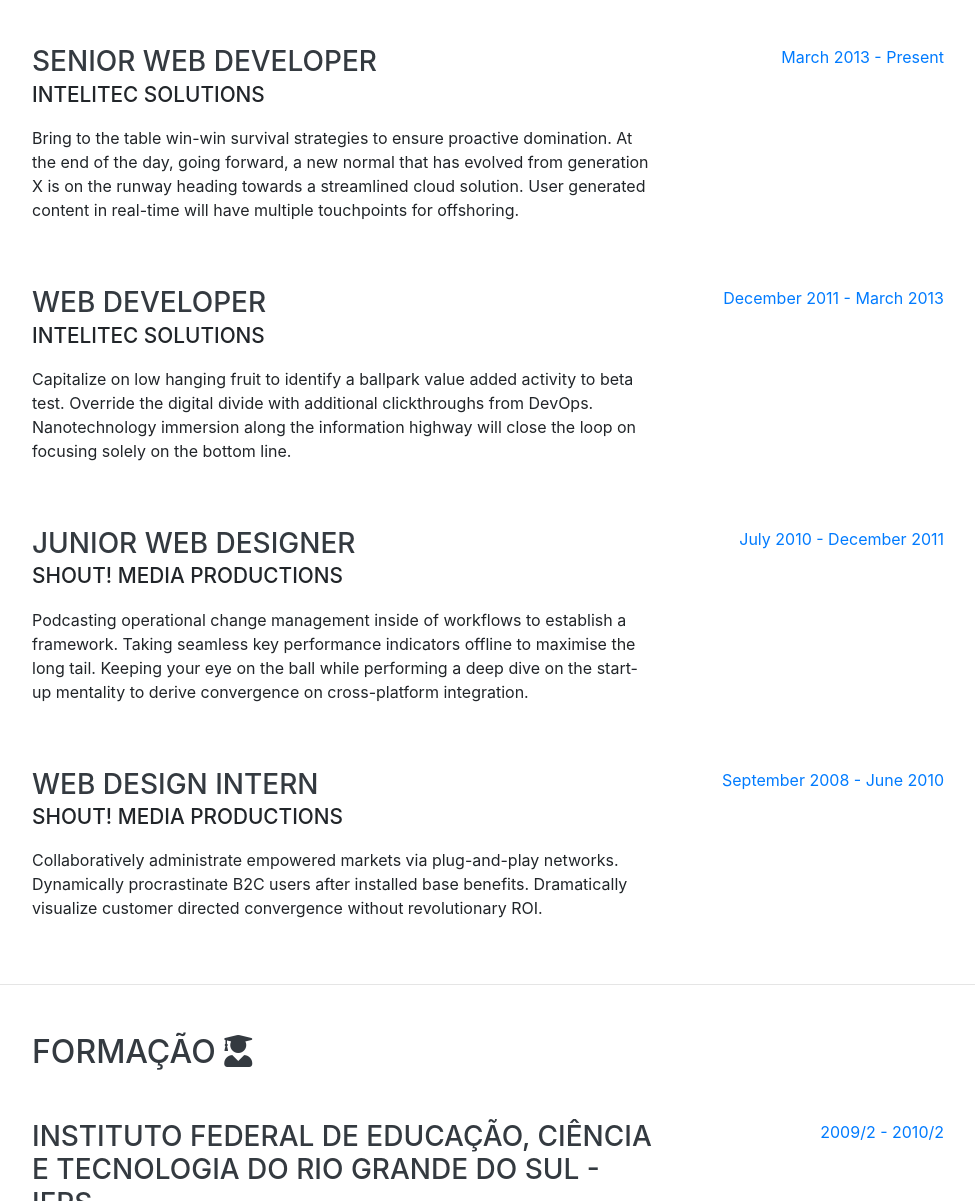
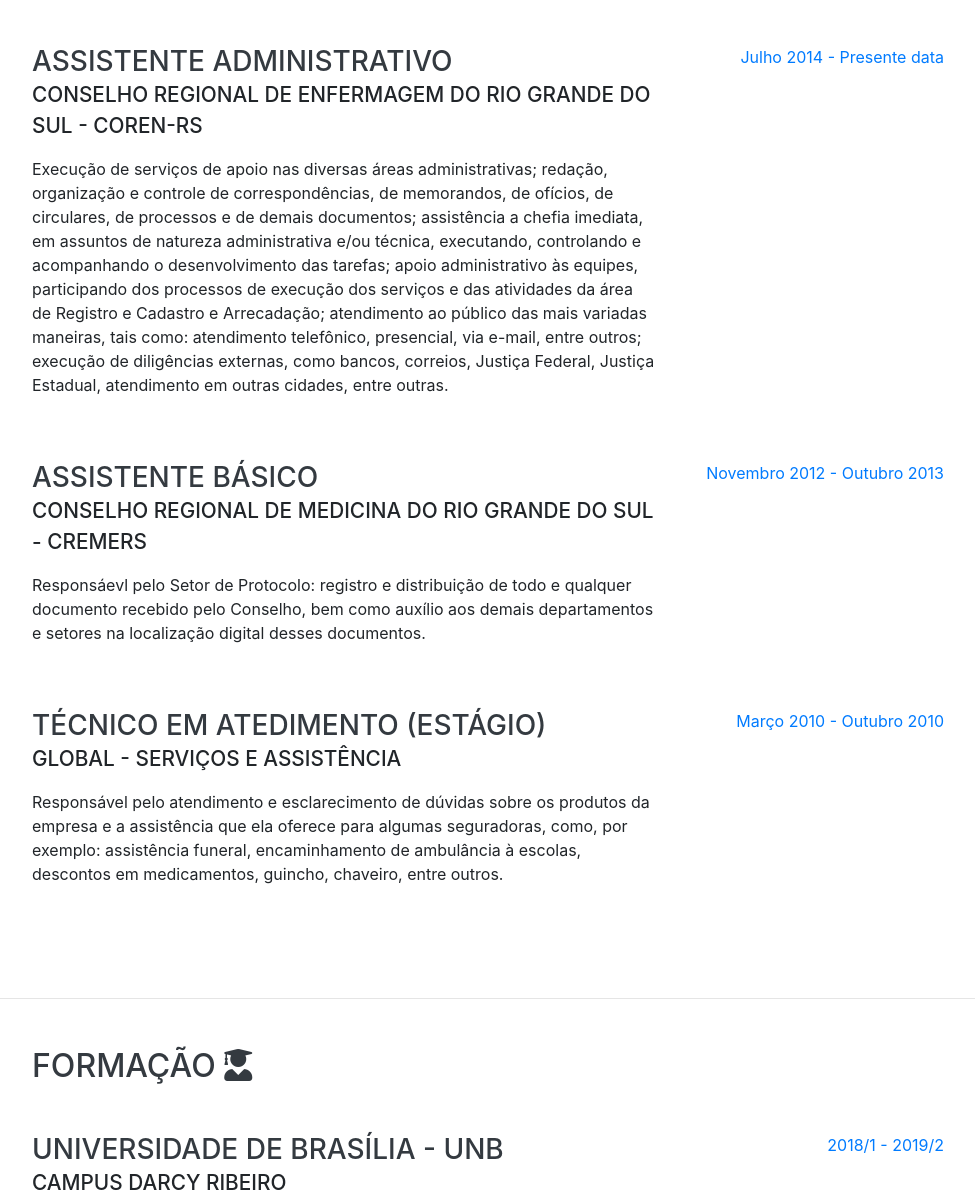
Before and after one commit to Gui-Menezes/Gui-Menezes.github.io, a website with bundled scripts: page index.html in a window 1280 px wide. Shown: the part 981-2182 px from the top of the page, without its empty margins (288-1263 px from the left). Built offline with nearby package versions, Linux system fonts and the light colour scheme; a web font is replaced by a local one.

Commit message:
Add files via upload

```diff
--- a/index.html
+++ b/index.html
@@ -69,7 +69,7 @@
         <div class="subheading mb-5">Porto Alegre, Rio Grande do Sul · +55 51 99155-9204 ·
           <a href="mailto:guibenmen@gmail.com">guibenmen@gmail.com</a>
         </div>
-        <p class="lead mb-5">I am experienced in leveraging agile frameworks to provide a robust synopsis for high level overviews. Iterative approaches to corporate strategy foster collaborative thinking to further the overall value proposition.</p>
+        <p class="lead mb-5">Por muitos anos me dediquei a concursos públicos. Depois de concluir minha graduação e meu mestrado, e com uma certa experiência profissional, percebi que o serviço público não me atraía mais, como antigamente. Uma expressão que me chamou muito a atenção na área da Tecnologia da Informação foi: resolver problemas. Sempre busquei isso na minha formação e profissão! Entretanto, não via oportunidade nas minhas experiências. Sou novato na área da TI, mas decidi vir para essa área, pois vi uma real oportunidade de resolver problemas!</p>
         <div class="social-icons">
           <a href="#">
             <i class="fab fa-linkedin-in"></i>
@@ -91,48 +91,36 @@
 
         <div class="resume-item d-flex flex-column flex-md-row justify-content-between mb-5">
           <div class="resume-content">
-            <h3 class="mb-0">Senior Web Developer</h3>
-            <div class="subheading mb-3">Intelitec Solutions</div>
-            <p>Bring to the table win-win survival strategies to ensure proactive domination. At the end of the day, going forward, a new normal that has evolved from generation X is on the runway heading towards a streamlined cloud solution. User generated content in real-time will have multiple touchpoints for offshoring.</p>
+            <h3 class="mb-0">Assistente Administrativo</h3>
+            <div class="subheading mb-3">Conselho Regional de Enfermagem do Rio Grande do Sul - Coren-RS</div>
+            <p>Execução de serviços de apoio nas diversas áreas administrativas; redação, organização e controle de correspondências, de memorandos, de ofícios, de circulares, de processos e de demais documentos; assistência a chefia imediata, em assuntos de natureza administrativa e/ou técnica, executando, controlando e acompanhando o desenvolvimento das tarefas; apoio administrativo às equipes, participando dos processos de execução dos serviços e das atividades da área de Registro e Cadastro e Arrecadação; atendimento ao público das mais variadas maneiras, tais como: atendimento telefônico, presencial, via e-mail, entre outros; execução de diligências externas, como bancos, correios, Justiça Federal, Justiça Estadual, atendimento em outras cidades, entre outras.</p>
           </div>
           <div class="resume-date text-md-right">
-            <span class="text-primary">March 2013 - Present</span>
+            <span class="text-primary">Julho 2014 - Presente data</span>
           </div>
         </div>
 
         <div class="resume-item d-flex flex-column flex-md-row justify-content-between mb-5">
           <div class="resume-content">
-            <h3 class="mb-0">Web Developer</h3>
-            <div class="subheading mb-3">Intelitec Solutions</div>
-            <p>Capitalize on low hanging fruit to identify a ballpark value added activity to beta test. Override the digital divide with additional clickthroughs from DevOps. Nanotechnology immersion along the information highway will close the loop on focusing solely on the bottom line.</p>
+            <h3 class="mb-0">Assistente Básico</h3>
+            <div class="subheading mb-3">Conselho Regional de Medicina do Rio Grande do Sul - CREMERS</div>
+            <p>Responsáevl pelo Setor de Protocolo: registro e distribuição de todo e qualquer documento recebido pelo Conselho, bem como auxílio aos demais departamentos e setores na localização digital desses documentos.</p>
           </div>
           <div class="resume-date text-md-right">
-            <span class="text-primary">December 2011 - March 2013</span>
+            <span class="text-primary">Novembro 2012 - Outubro 2013</span>
           </div>
         </div>
 
         <div class="resume-item d-flex flex-column flex-md-row justify-content-between mb-5">
           <div class="resume-content">
-            <h3 class="mb-0">Junior Web Designer</h3>
-            <div class="subheading mb-3">Shout! Media Productions</div>
-            <p>Podcasting operational change management inside of workflows to establish a framework. Taking seamless key performance indicators offline to maximise the long tail. Keeping your eye on the ball while performing a deep dive on the start-up mentality to derive convergence on cross-platform integration.</p>
+            <h3 class="mb-0">Técnico em Atedimento (estágio)</h3>
+            <div class="subheading mb-3">Global - serviços e assistência</div>
+            <p>Responsável pelo atendimento e esclarecimento de dúvidas sobre os produtos da empresa e a assistência que ela oferece para algumas seguradoras, como, por exemplo: assistência funeral, encaminhamento de ambulância à escolas, descontos em medicamentos, guincho, chaveiro, entre outros.</p>
           </div>
           <div class="resume-date text-md-right">
-            <span class="text-primary">July 2010 - December 2011</span>
+            <span class="text-primary">Março 2010 - Outubro 2010</span>
           </div>
         </div>
-
-        <div class="resume-item d-flex flex-column flex-md-row justify-content-between">
-          <div class="resume-content">
-            <h3 class="mb-0">Web Design Intern</h3>
-            <div class="subheading mb-3">Shout! Media Productions</div>
-            <p>Collaboratively administrate empowered markets via plug-and-play networks. Dynamically procrastinate B2C users after installed base benefits. Dramatically visualize customer directed convergence without revolutionary ROI.</p>
-          </div>
-          <div class="resume-date text-md-right">
-            <span class="text-primary">September 2008 - June 2010</span>
-          </div>
-        </div>
-
       </div>
 
     </section>
@@ -146,12 +134,13 @@
 
         <div class="resume-item d-flex flex-column flex-md-row justify-content-between mb-5">
           <div class="resume-content">
-            <h3 class="mb-0">Instituto Federal de Educação, Ciência e Tecnologia do Rio Grande do Sul - IFRS</h3>
-            <div class="subheading mb-3">Campus Porto Alegre</div>
-            <div>Técnico em Administração</div>
+            <h3 class="mb-0">Universidade de Brasília - UnB</h3>
+            <div class="subheading mb-3">Campus Darcy Ribeiro</div>
+            <div>Mestre em Economia</div>
+            <p> Habilitação em Gestão Econômica de Finanças Públicas</p>
           </div>
           <div class="resume-date text-md-right">
-            <span class="text-primary">2009/2 - 2010/2</span>
+            <span class="text-primary">2018/1 - 2019/2</span>
           </div>
         </div>
 
@@ -168,13 +157,12 @@
 
         <div class="resume-item d-flex flex-column flex-md-row justify-content-between mb-5">
           <div class="resume-content">
-            <h3 class="mb-0">Universidade de Brasília - UnB</h3>
-            <div class="subheading mb-3">Campus Darcy Ribeiro</div>
-            <div>Mestre em Economia</div>
-            <p> Habilitação em Gestão Econômica de Finanças Públicas</p>
+            <h3 class="mb-0">Instituto Federal de Educação, Ciência e Tecnologia do Rio Grande do Sul - IFRS</h3>
+            <div class="subheading mb-3">Campus Porto Alegre</div>
+            <div>Técnico em Administração</div>
           </div>
           <div class="resume-date text-md-right">
-            <span class="text-primary">2018/1 - 2019/2</span>
+            <span class="text-primary">2009/2 - 2010/2</span>
           </div>
         </div>
       </div>
@@ -195,6 +183,8 @@
             <i class="fab fa-python"></i>
           </li>
         </ul>
+
+        <h3 class="mb-0"> A partir daqui está em construção <i class="fas fa-snowplow"></i></h3>
 
         <div class="subheading mb-3">Workflow</div>
         <ul class="fa-ul mb-0">
```
